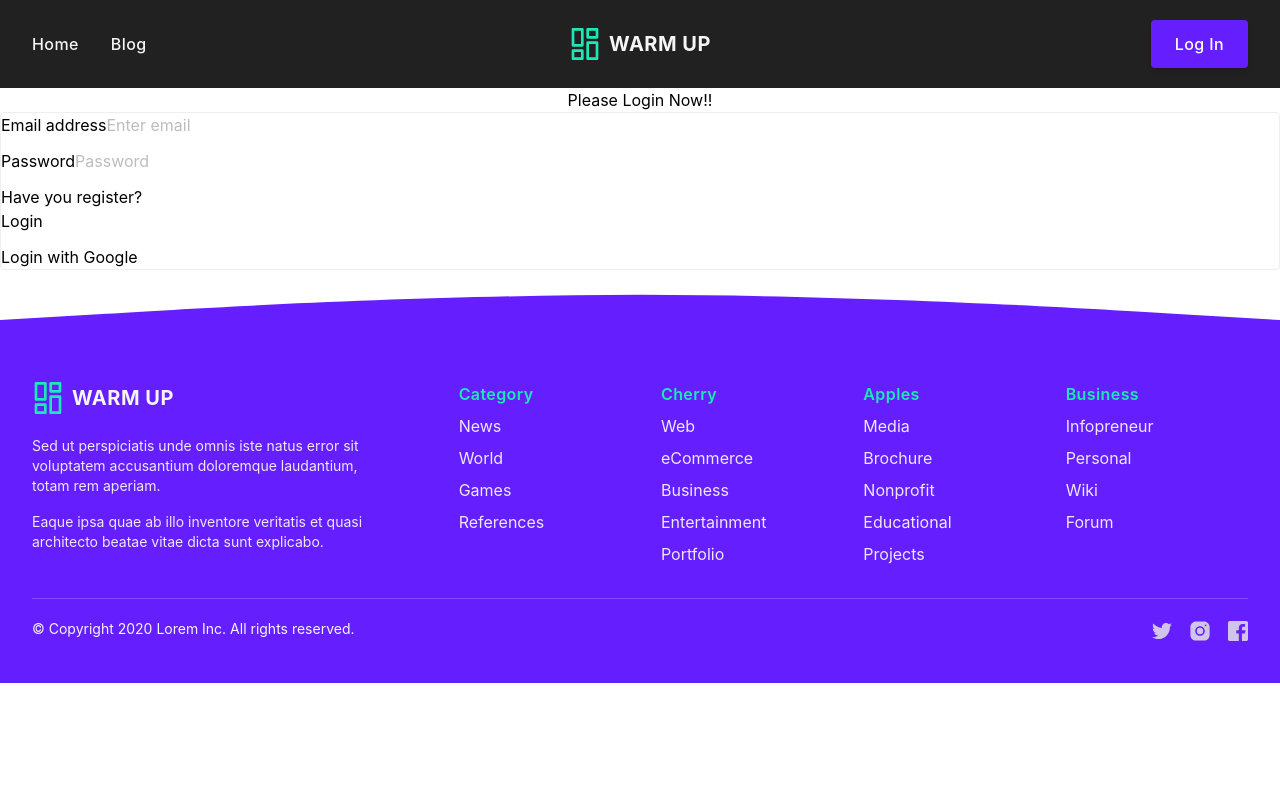
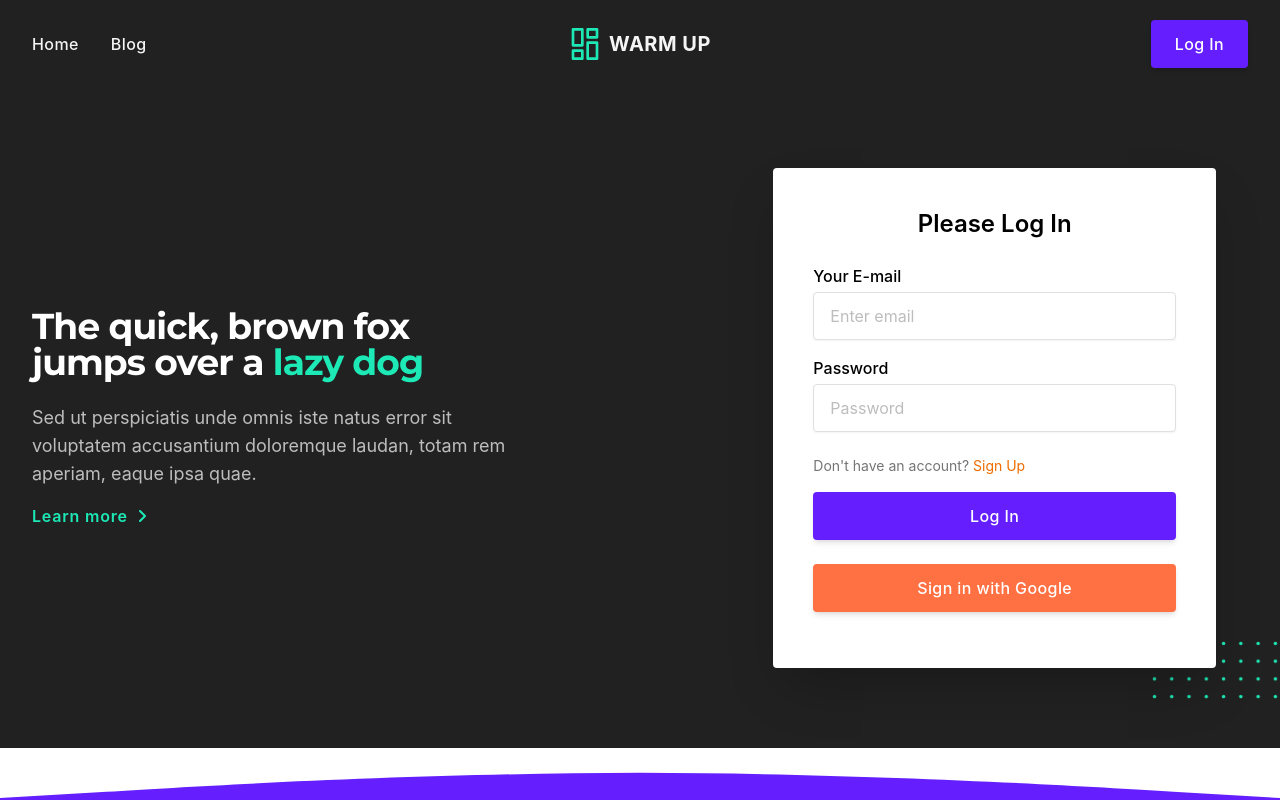
Before and after one commit to SkrChowdhury/reactjs-warmup-service-review-website-client-side, a React (Create React App) app: page /login in a window 1280 px wide. Shown: the top 800 px of the page. Built offline with nearby package versions, Linux system fonts and the light colour scheme; no server answers.

Commit message:
login page updated

```diff
--- /dev/null
+++ b/src/Pages/ErrorPage/ErrorPage.js
@@ -0,0 +1,26 @@
+import React from 'react';
+import { Link } from 'react-router-dom';
+
+const ErrorPage = () => {
+  return (
+    <div>
+      <main class="h-screen w-full flex flex-col justify-center items-center bg-deep-purple-600 ">
+        <h1 class="text-9xl font-extrabold  tracking-widest">404</h1>
+        <div class="bg-[#FF6A3D] px-2 text-sm rounded rotate-12 absolute">
+          Page Not Found
+        </div>
+        <button class="mt-5">
+          <a class="relative inline-block text-sm font-medium text-[#FF6A3D] group active:text-orange-500 focus:outline-none focus:ring">
+            <span class="absolute inset-0 transition-transform translate-x-0.5 translate-y-0.5 bg-[#FF6A3D] group-hover:translate-y-0 group-hover:translate-x-0"></span>
+
+            <span class="relative block px-8 py-3 bg-[#1A2238] border border-current">
+              <Link to="/">Go Home</Link>
+            </span>
+          </a>
+        </button>
+      </main>
+    </div>
+  );
+};
+
+export default ErrorPage;
--- a/src/Pages/Login/Login.js
+++ b/src/Pages/Login/Login.js
@@ -1,6 +1,4 @@
 import React, { useContext } from 'react';
-import Button from 'react-bootstrap/Button';
-import Form from 'react-bootstrap/Form';
 import { Link } from 'react-router-dom';
 import { AuthContext } from '../../context/UserContext';
 
@@ -38,7 +36,7 @@ const Login = () => {
 
   return (
     <div>
-      <div>
+      {/* <div>
         <h3 className="text-center text-success">Please Login Now!!</h3>
         <Form className="container w-50 border rounded" onSubmit={handleSubmit}>
           <Form.Group className="mb-3" controlId="formBasicEmail">
@@ -81,6 +79,125 @@ const Login = () => {
             </button>
           </div>
         </Form>
+      </div> */}
+
+      <div className="overflow-hidden bg-gray-900">
+        <div className="px-4 py-16 mx-auto sm:max-w-xl md:max-w-full lg:max-w-screen-xl md:px-24 lg:px-8 lg:py-20">
+          <div className="flex flex-col items-center justify-between xl:flex-row">
+            <div className="w-full max-w-xl mb-12 xl:pr-16 xl:mb-0 xl:w-7/12">
+              <h2 className="max-w-lg mb-6 font-sans text-3xl font-bold tracking-tight text-white sm:text-4xl sm:leading-none">
+                The quick, brown fox <br className="hidden md:block" />
+                jumps over a{' '}
+                <span className="text-teal-accent-400">lazy dog</span>
+              </h2>
+              <p className="max-w-xl mb-4 text-base text-gray-400 md:text-lg">
+                Sed ut perspiciatis unde omnis iste natus error sit voluptatem
+                accusantium doloremque laudan, totam rem aperiam, eaque ipsa
+                quae.
+              </p>
+              <a
+                href="/"
+                aria-label=""
+                className="inline-flex items-center font-semibold tracking-wider transition-colors duration-200 text-teal-accent-400 hover:text-teal-accent-700"
+              >
+                Learn more
+                <svg
+                  className="inline-block w-3 ml-2"
+                  fill="currentColor"
+                  viewBox="0 0 12 12"
+                >
+                  <path d="M9.707,5.293l-5-5A1,1,0,0,0,3.293,1.707L7.586,6,3.293,10.293a1,1,0,1,0,1.414,1.414l5-5A1,1,0,0,0,9.707,5.293Z" />
+                </svg>
+              </a>
+            </div>
+            <div className="w-full max-w-xl xl:px-8 xl:w-5/12">
+              <div className="relative">
+                <svg
+                  viewBox="0 0 52 24"
+                  fill="currentColor"
+                  className="absolute bottom-0 right-0 z-0 hidden w-32 -mb-8 -mr-20 text-teal-accent-400 lg:w-32 lg:-mr-16 sm:block"
+                >
+                  <defs>
+                    <pattern
+                      id="766323e1-e594-4ffd-a688-e7275079d540"
+                      x="0"
+                      y="0"
+                      width=".135"
+                      height=".30"
+                    >
+                      <circle cx="1" cy="1" r=".7" />
+                    </pattern>
+                  </defs>
+                  <rect
+                    fill="url(#766323e1-e594-4ffd-a688-e7275079d540)"
+                    width="52"
+                    height="24"
+                  />
+                </svg>
+                <div className="relative bg-white rounded shadow-2xl p-7 sm:p-10">
+                  <h3 className="mb-4 text-xl font-semibold sm:text-center sm:mb-6 sm:text-2xl">
+                    Please Log In
+                  </h3>
+                  <form onSubmit={handleSubmit}>
+                    <div className="mb-1 sm:mb-2">
+                      <label
+                        htmlFor="email"
+                        className="inline-block mb-1 font-medium"
+                      >
+                        Your E-mail
+                      </label>
+                      <input
+                        name="email"
+                        type="email"
+                        placeholder="Enter email"
+                        required
+                        className="flex-grow w-full h-12 px-4 mb-2 transition duration-200 bg-white border border-gray-300 rounded shadow-sm appearance-none focus:border-deep-purple-accent-400 focus:outline-none focus:shadow-outline"
+                        id="email"
+                      />
+                    </div>
+                    <div className="mb-1 sm:mb-2">
+                      <label
+                        htmlFor="name"
+                        className="inline-block mb-1 font-medium"
+                      >
+                        Password
+                      </label>
+                      <input
+                        name="password"
+                        type="password"
+                        placeholder="Password"
+                        required
+                        className="flex-grow w-full h-12 px-4 mb-2 transition duration-200 bg-white border border-gray-300 rounded shadow-sm appearance-none focus:border-deep-purple-accent-400 focus:outline-none focus:shadow-outline"
+                        id="name"
+                      />
+                    </div>
+                    <div className="mt-4 mb-2 sm:mb-4">
+                      <p className="text-xs text-gray-600 sm:text-sm mb-4">
+                        Don't have an account?{' '}
+                        <Link className="text-orange-800" to="/register">
+                          Sign Up
+                        </Link>
+                      </p>
+                      <button
+                        type="submit"
+                        className="inline-flex items-center justify-center w-full h-12 px-6 font-medium tracking-wide text-white transition duration-200 rounded shadow-md bg-deep-purple-accent-400 hover:bg-deep-purple-accent-700 focus:shadow-outline focus:outline-none"
+                      >
+                        Log In
+                      </button>
+                      <button
+                        type="button"
+                        onClick={handleGoogleSignIn}
+                        className=" mt-6 inline-flex items-center justify-center w-full h-12 px-6 font-medium tracking-wide text-white transition duration-200 rounded shadow-md bg-deep-orange-400 hover:bg-deep-]orange-accent-700 focus:shadow-outline focus:outline-none"
+                      >
+                        Sign in with Google
+                      </button>
+                    </div>
+                  </form>
+                </div>
+              </div>
+            </div>
+          </div>
+        </div>
       </div>
     </div>
   );
--- a/src/Route/Routes.js
+++ b/src/Route/Routes.js
@@ -4,6 +4,7 @@ import AddNewService from '../Pages/AddNewService/AddNewService';
 import AddSer from '../Pages/AddSer/AddSer';
 import Blog from '../Pages/Blog/Blog';
 import Details from '../Pages/Details/Details';
+import ErrorPage from '../Pages/ErrorPage/ErrorPage';
 import Home from '../Pages/Home/Home';
 import Login from '../Pages/Login/Login';
 import MyReview from '../Pages/MyReview/MyReview';
@@ -51,6 +52,10 @@ export const routes = createBrowserRouter([
         path: 'orders',
         element: <MyReview></MyReview>,
       },
+      {
+        path: '*',
+        element: <ErrorPage></ErrorPage>,
+      },
     ],
   },
 ]);
```
Also changed, not shown: src/Pages/Details/Details.js (+80 -140 lines), src/Shared/Header/Header.js (+37 -73 lines).
